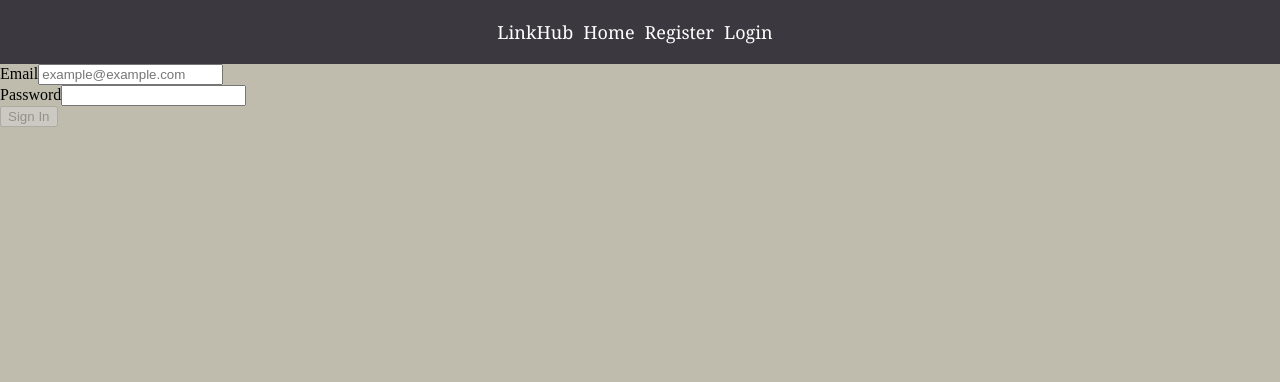
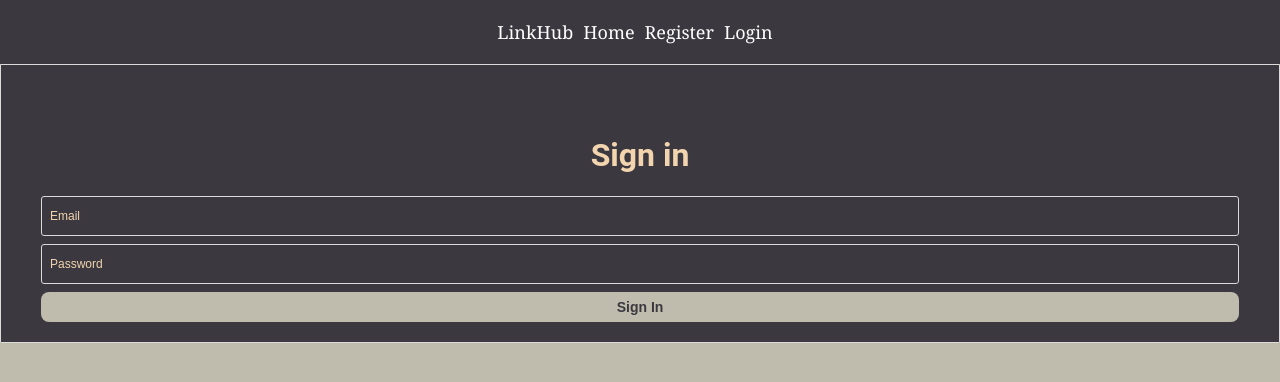
Before and after one commit to fsky99/LinkHub_Frontend, a React (Vite) app in the folder prj/: page /signin in a window 1280 px wide. Shown: the top 382 px of the page. Built offline with nearby package versions, Linux system fonts and the light colour scheme.

Commit message:
sign in page style done

```diff
--- a/prj/src/components/SignIn.jsx
+++ b/prj/src/components/SignIn.jsx
@@ -1,11 +1,11 @@
-import { SignInUser } from '../services/Auth'
-import { useNavigate } from 'react-router-dom'
-import { useState } from 'react'
+import { SignInUser } from "../services/Auth"
+import { useNavigate } from "react-router-dom"
+import { useState } from "react"
 
 const SignIn = ({ setUser }) => {
   let navigate = useNavigate()
 
-  const [formValues, setFormValues] = useState({ email: '', password: '' })
+  const [formValues, setFormValues] = useState({ email: "", password: "" })
 
   const handleChange = (e) => {
     setFormValues({ ...formValues, [e.target.name]: e.target.value })
@@ -14,28 +14,29 @@ const SignIn = ({ setUser }) => {
   const handleSubmit = async (e) => {
     e.preventDefault()
     const payload = await SignInUser(formValues)
-    setFormValues({ email: '', password: '' })
+    setFormValues({ email: "", password: "" })
     setUser(payload)
-    navigate('/') //change it to home
+    navigate("/") //change it to home
   }
 
   return (
-    <div className="signin col">
-      <div className="card-overlay centered">
-        <form className="col" onSubmit={handleSubmit}>
-          <div className="input-wrapper">
-            <label htmlFor="email">Email</label>
+    <div className="container">
+      <div className="content">
+        <h1 className="RegisterHeader"> Sign in</h1>
+        <form className="content__form" onSubmit={handleSubmit}>
+          <div className="content__inputs">
+            <label htmlFor="email">
               <input
                 onChange={handleChange}
                 name="email"
-              type="email"
-              placeholder="example@example.com"
+                type="text"
                 value={formValues.email}
                 required
               />
-          </div>
-          <div className="input-wrapper">
-            <label htmlFor="password">Password</label>
+              <span>Email</span>
+            </label>
+
+            <label htmlFor="password">
               <input
                 onChange={handleChange}
                 type="password"
@@ -43,10 +44,13 @@ const SignIn = ({ setUser }) => {
                 value={formValues.password}
                 required
               />
-          </div>
+              <span>Password</span>
+            </label>
+
             <button disabled={!formValues.email || !formValues.password}>
               Sign In
             </button>
+          </div>
         </form>
       </div>
     </div>
```
Lines whose indentation alone changed are shown as unchanged.
